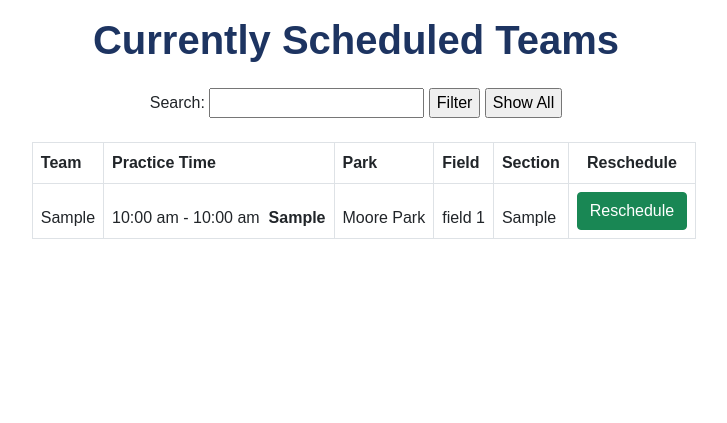
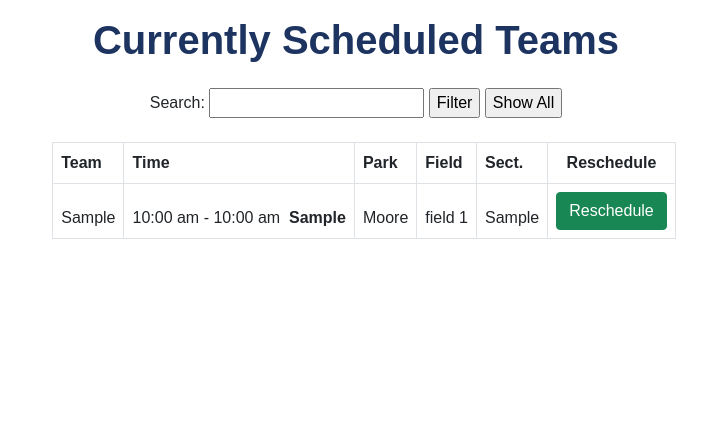
Before and after one commit to Wyatt99/490project, a PHP site: page /scheduled-teams.php in a window 1280 px wide. Shown: the part 58-481 px from the top of the page, without its empty margins (284-1011 px from the left). Run offline with PHP 8.4, Linux system fonts and the light colour scheme; a user stored in the database is signed in; data comes from the database, SQL or seed files in the repository; tables that the repository leaves empty hold one stand-in row (values such as "Sample post").

Commit message:
convert long park names into short names

```diff
--- a/scheduled-teams.php
+++ b/scheduled-teams.php
@@ -63,6 +63,12 @@ function outputTable($db,$searchQuery){
         $parkNameQuery=mysqli_query($db, $parkNameRes);
         while($parkNameRow=mysqli_fetch_array($parkNameQuery)){
             $parkName = $parkNameRow['parkName'];
+            if ($parkName == "Moore Park") {
+                $parkName = "Moore";
+            }
+            else {
+                $parkName = "YSC";
+            }
         }
 
         #TODO: convert to 12 hour format
@@ -117,10 +123,10 @@ if (isset($_POST['showAll'])){
         <thead>
         <tr>
             <th>Team</th>
-            <th>Practice Time</th>
+            <th>Time</th>
             <th>Park </th>
             <th>Field </th>
-            <th>Section </th>
+            <th>Sect.</th>
             <th class="text-center">Reschedule</th>
         </tr>
         <?=outputTable($db, $searchQuery)?>
```
